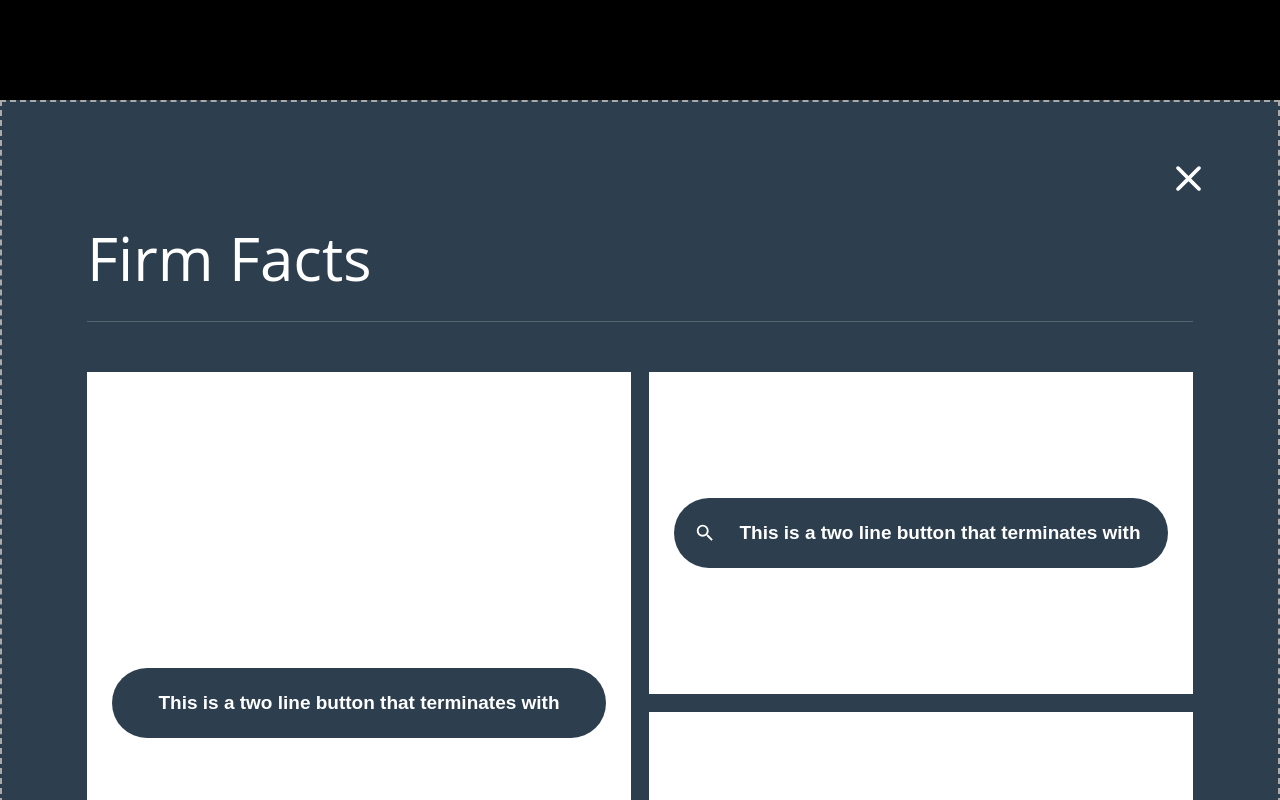
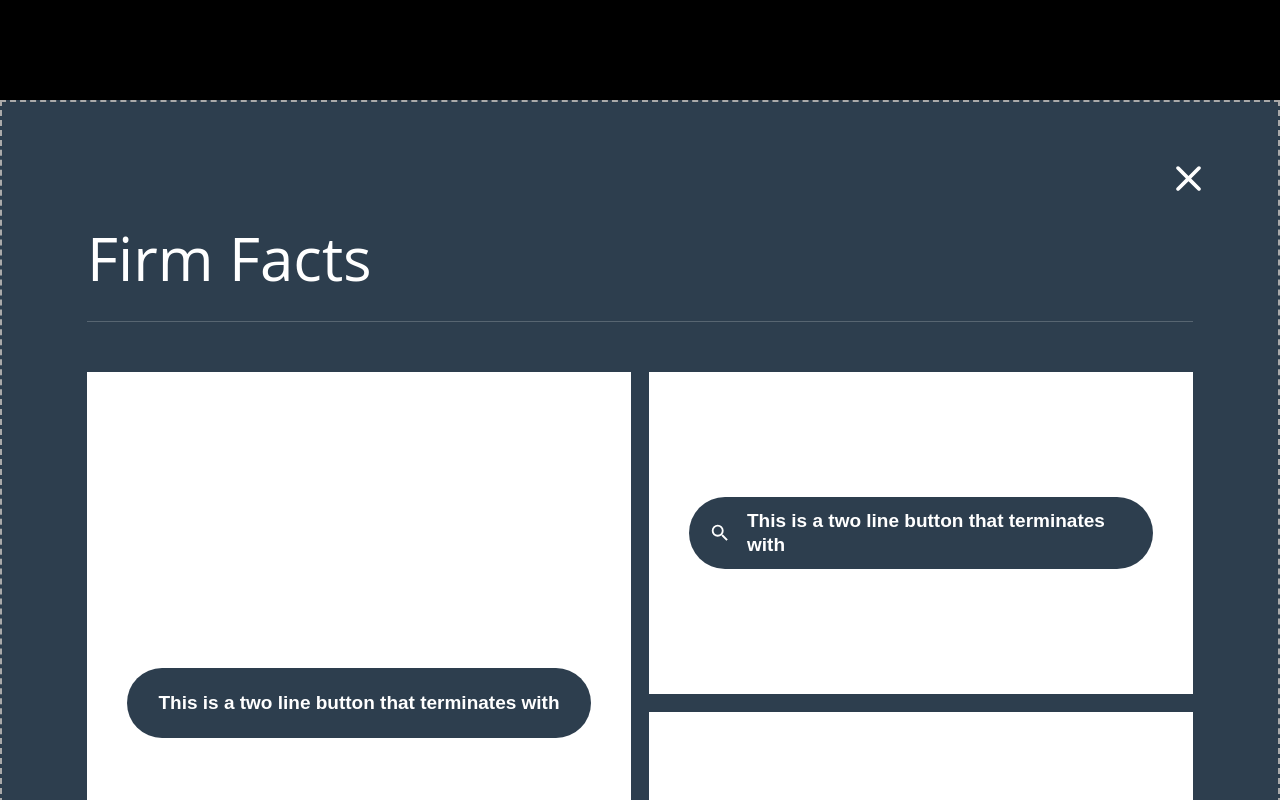
Before and after one commit to jhonnovax/react-components-scss-modules, a React (Create React App) app: page / in a window 1280 px wide. Shown: the top 800 px of the page. Built offline with nearby package versions, Linux system fonts and the light colour scheme.

Commit message:
Fixed issue with card boarders in hover state

```diff
--- a/src/components/firm-facts/firm-facts-card/firm-facts-card.module.scss
+++ b/src/components/firm-facts/firm-facts-card/firm-facts-card.module.scss
@@ -3,7 +3,7 @@
 	align-items: center;
 	justify-content: center;
 	background-color: var(--light-color);
-	border: none;
+	border: 15px solid var(--light-color);
 	text-align: center;
 	min-height: 322px;
 	cursor: pointer;
@@ -17,13 +17,12 @@
 		background-color: var(--light-color);
 
 		&:hover {
+			border-color: var(--accent-color);
 			background-color: var(--accent-color);
 		}
 	}
 
 	&.border {
-		border: 15px solid var(--light-color);
-
 		&:hover {
 			border-color: var(--accent-color);
 		}
```
